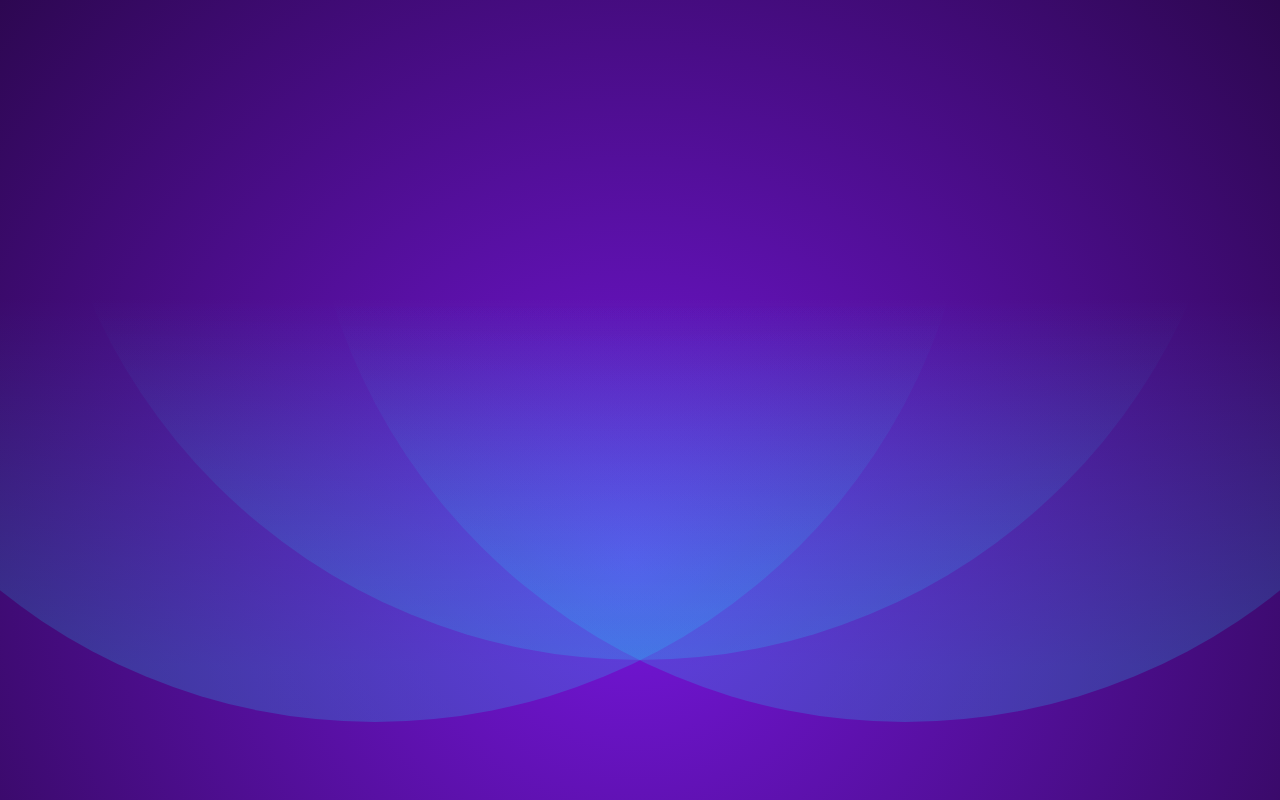
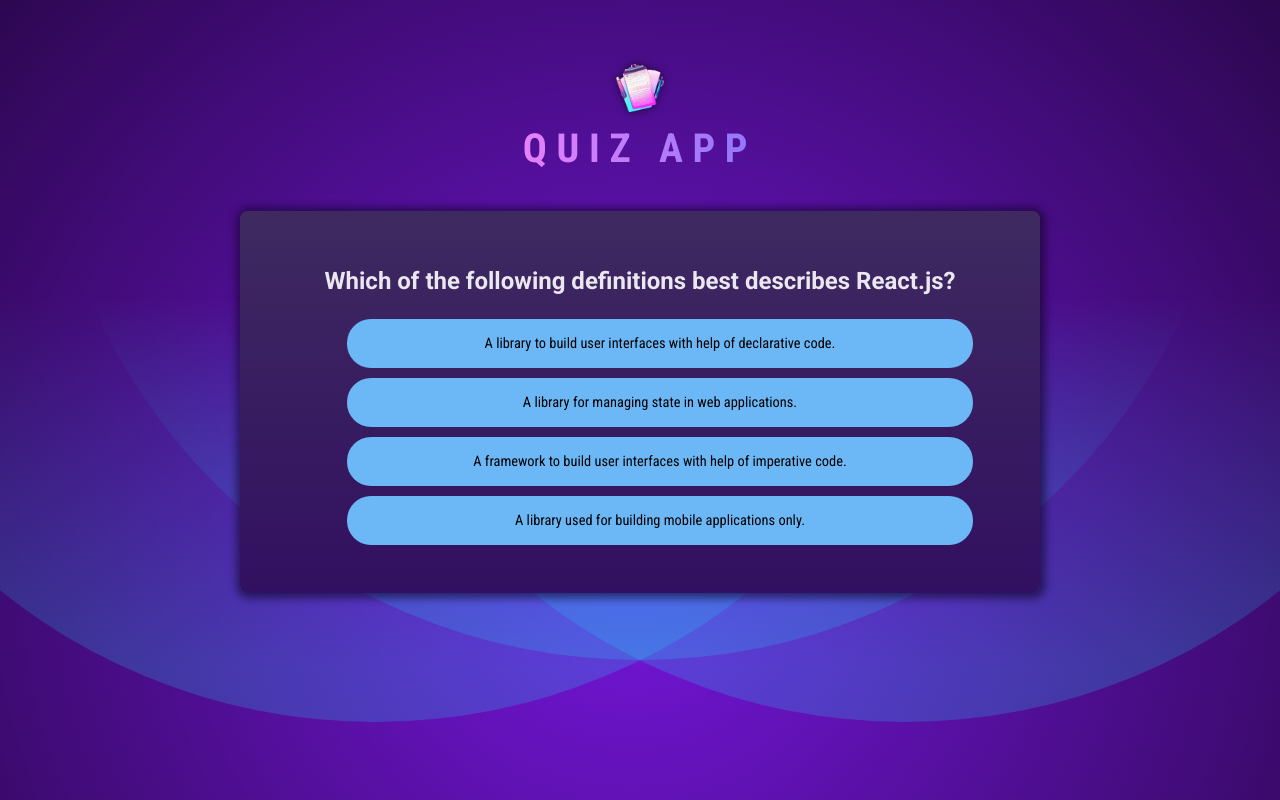
Before and after one commit to Viktoriia-Piskova/quiz-app, a React (Vite) app: page / in a window 1280 px wide. Built offline with nearby package versions, Linux system fonts and the light colour scheme.

Commit message:
Base markup and styles

```diff
--- a/src/App.jsx
+++ b/src/App.jsx
@@ -1,3 +1,15 @@
-function App() {}
+import Header from "./components/Header";
+import Quiz from "./components/Quiz";
+
+function App() {
+  return (
+    <>
+      <Header />
+      <main>
+        <Quiz />
+      </main>
+    </>
+  );
+}
 
 export default App;
--- /dev/null
+++ b/src/components/Header.jsx
@@ -0,0 +1,13 @@
+import React from 'react';
+import logoImg from '../assets/quiz-logo.png'
+
+const Header = () => {
+    return (
+        <header>
+            <img src={logoImg} alt="Quiz Logo" />
+            <h1>Quiz app</h1>
+        </header>
+    );
+};
+
+export default Header;
--- /dev/null
+++ b/src/components/Quiz.jsx
@@ -0,0 +1,33 @@
+import React, { useState } from "react";
+import QUESTIONS from "../questions";
+
+const Quiz = () => {
+  const [userAnswers, setUserAnswers] = useState([]);
+  const activeQuestionIndex = userAnswers.length;
+
+  function handleSelectAnswer(selectedAnswer) {
+    setUserAnswers((prevState) => {
+      return [...prevState, selectedAnswer];
+    });
+  }
+  return (
+    <div id="quiz">
+      <div id="#question">
+        <h2>{QUESTIONS[activeQuestionIndex].text}</h2>
+        <ul id="#answers">
+          {QUESTIONS[activeQuestionIndex].answers.map((answer) => {
+            return (
+              <li className="answer" key={answer}>
+                <button onClick={() => handleSelectAnswer(answer)}>
+                  {answer}
+                </button>
+              </li>
+            );
+          })}
+        </ul>
+      </div>
+    </div>
+  );
+};
+
+export default Quiz;
--- a/src/index.css
+++ b/src/index.css
@@ -136,7 +136,6 @@
 }
 
 #answers {
-  list-style: none;
   margin: 0;
   padding: 0;
   display: flex;
@@ -146,8 +145,9 @@
 }
 
 .answer {
+  list-style: none;
   width: 90%;
-  margin: 0 auto;
+  margin: 10px auto;
 }
 
 .answer button {
--- /dev/null
+++ b/src/questions.js
@@ -0,0 +1,72 @@
+export default [
+  {
+    id: 'q1',
+    text: 'Which of the following definitions best describes React.js?',
+    answers: [
+      'A library to build user interfaces with help of declarative code.',
+      'A library for managing state in web applications.',
+      'A framework to build user interfaces with help of imperative code.',
+      'A library used for building mobile applications only.',
+    ],
+  },
+  {
+    id: 'q2',
+    text: 'What purpose do React hooks serve?',
+    answers: [
+      'Enabling the use of state and other React features in functional components.',
+      'Creating responsive layouts in React applications.',
+      'Handling errors within the application.',
+      'Part of the Redux library for managing global state.',
+    ],
+  },
+  {
+    id: 'q3',
+    text: 'Can you identify what JSX is?',
+    answers: [
+      'A JavaScript extension that adds HTML-like syntax to JavaScript.',
+      'A JavaScript library for building dynamic user interfaces.',
+      'A specific HTML version that was explicitly created for React.',
+      'A tool for making HTTP requests in a React application.',
+    ],
+  },
+  {
+    id: 'q4',
+    text: 'What is the most common way to create a component in React?',
+    answers: [
+      'By defining a JavaScript function that returns a renderable value.',
+      'By defining a custom HTML tag in JavaScript.',
+      'By creating a file with a .jsx extension.',
+      'By using the "new" keyword followed by the component name.',
+    ],
+  },
+  {
+    id: 'q5',
+    text: 'What does the term "React state" imply?',
+    answers: [
+      'An object in a component that holds values and may cause the component to render on change.',
+      'The lifecycle phase a React component is in.',
+      'The overall status of a React application, including all props and components.',
+      'A library for managing global state in React applications.',
+    ],
+  },
+  {
+    id: 'q6',
+    text: 'How do you typically render list content in React apps?',
+    answers: [
+      'By using the map() method to iterate over an array of data and returning JSX.',
+      'By using the for() loop to iterate over an array of data and returning JSX.',
+      'By using the forEach() method to iterate over an array of data and returning JSX.',
+      'By using the loop() method to iterate over an array of data and returning JSX.',
+    ],
+  },
+  {
+    id: 'q7',
+    text: 'Which approach can NOT be used to render content conditionally?',
+    answers: [
+      'Using a the #if template syntax.',
+      'Using a ternary operator.',
+      'Using the && operator.',
+      'Using an if-else statement.',
+    ],
+  },
+];
```
